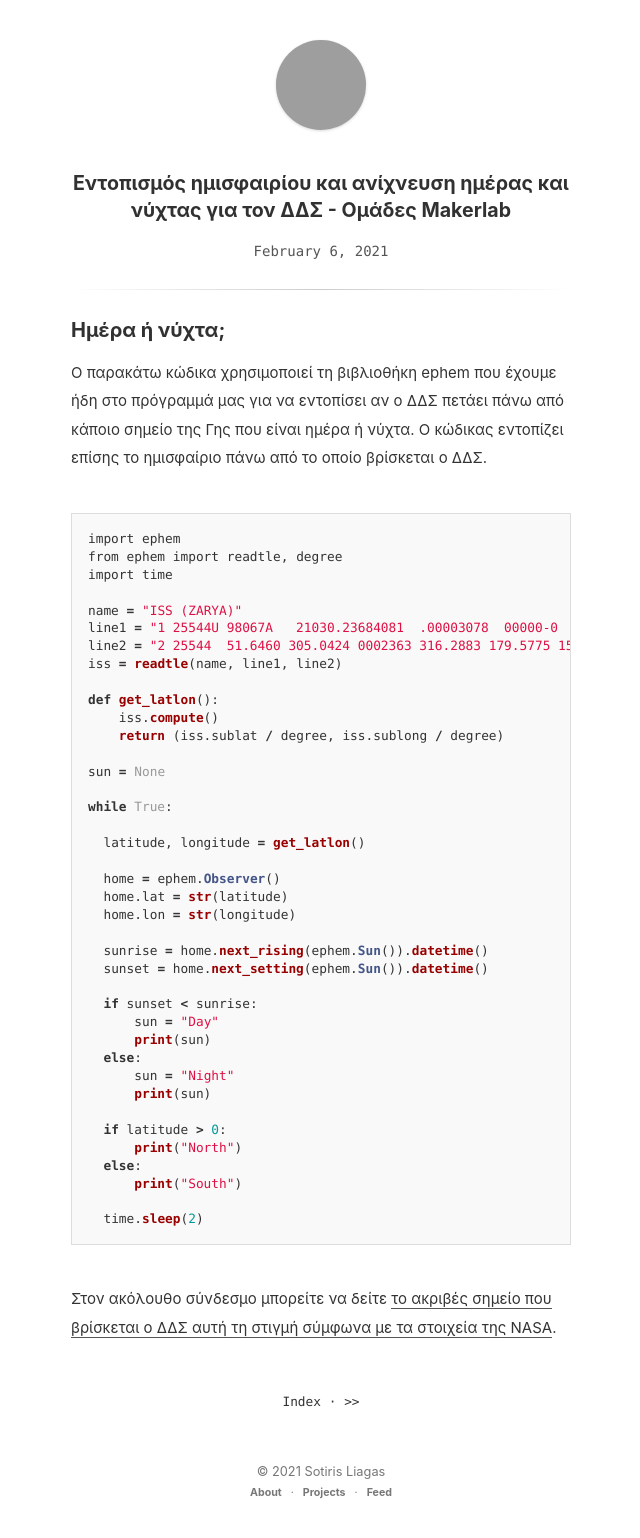
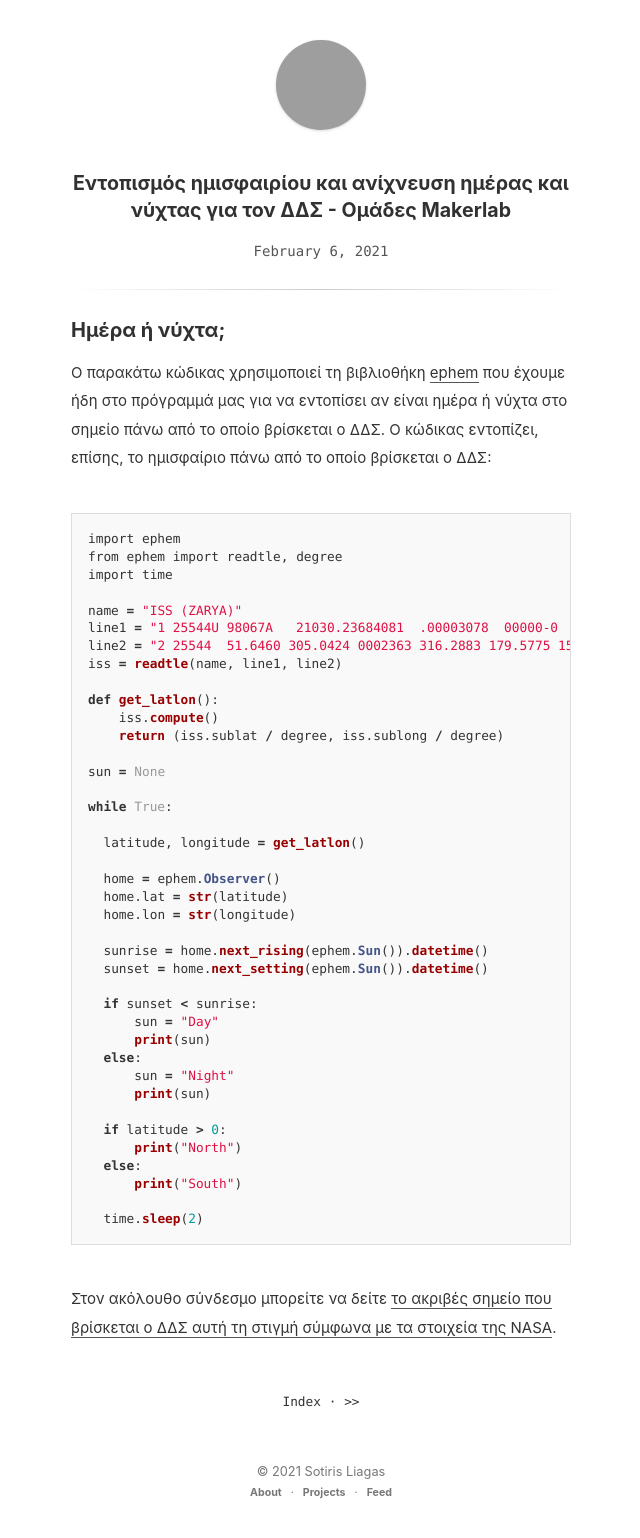
Before and after one commit to liagason/A-Jekyll-Blog, a Jekyll site: the page built from _posts/2021-02-06-astro-pi-useful-code-examples-2.md, in a window 1280 px wide. Shown: the whole page, without its empty margins (319-959 px from the left). Built offline with Jekyll 4.4.1, drawn with Linux system fonts in a browser that asks for light colours; grey boxes are pictures that could not be loaded.

Commit message:
Update 2021-02-06-astro-pi-useful-code-examples-2.md

````diff
--- a/_posts/2021-02-06-astro-pi-useful-code-examples-2.md
+++ b/_posts/2021-02-06-astro-pi-useful-code-examples-2.md
@@ -4,7 +4,7 @@ title: Εντοπισμός ημισφαιρίου και ανίχνευση η
 ---
 
 ### Ημέρα ή νύχτα;
-Ο παρακάτω κώδικα χρησιμοποιεί τη βιβλιοθήκη ephem που έχουμε ήδη στο πρόγραμμά μας για να εντοπίσει αν ο ΔΔΣ πετάει πάνω από κάποιο σημείο της Γης που είναι ημέρα ή νύχτα. Ο κώδικας εντοπίζει επίσης το ημισφαίριο πάνω από το οποίο βρίσκεται ο ΔΔΣ.
+Ο παρακάτω κώδικας χρησιμοποιεί τη βιβλιοθήκη [ephem](https://projects.raspberrypi.org/en/projects/code-for-your-astro-pi-mission-space-lab-experiment/4) που έχουμε ήδη στο πρόγραμμά μας για να εντοπίσει αν είναι ημέρα ή νύχτα στο σημείο πάνω από το οποίο βρίσκεται ο ΔΔΣ. Ο κώδικας εντοπίζει, επίσης, το ημισφαίριο πάνω από το οποίο βρίσκεται ο ΔΔΣ:
 ```python
 import ephem
 from ephem import readtle, degree
@@ -46,4 +46,4 @@ while True:
 
   time.sleep(2)
   ```
-  Στον ακόλουθο σύνδεσμο μπορείτε να δείτε [το ακριβές σημείο που βρίσκεται ο ΔΔΣ αυτή τη στιγμή σύμφωνα με τα στοιχεία της NASA](https://spotthestation.nasa.gov/tracking_map.cfm).
+Στον ακόλουθο σύνδεσμο μπορείτε να δείτε [το ακριβές σημείο που βρίσκεται ο ΔΔΣ αυτή τη στιγμή σύμφωνα με τα στοιχεία της NASA](https://spotthestation.nasa.gov/tracking_map.cfm).
````
